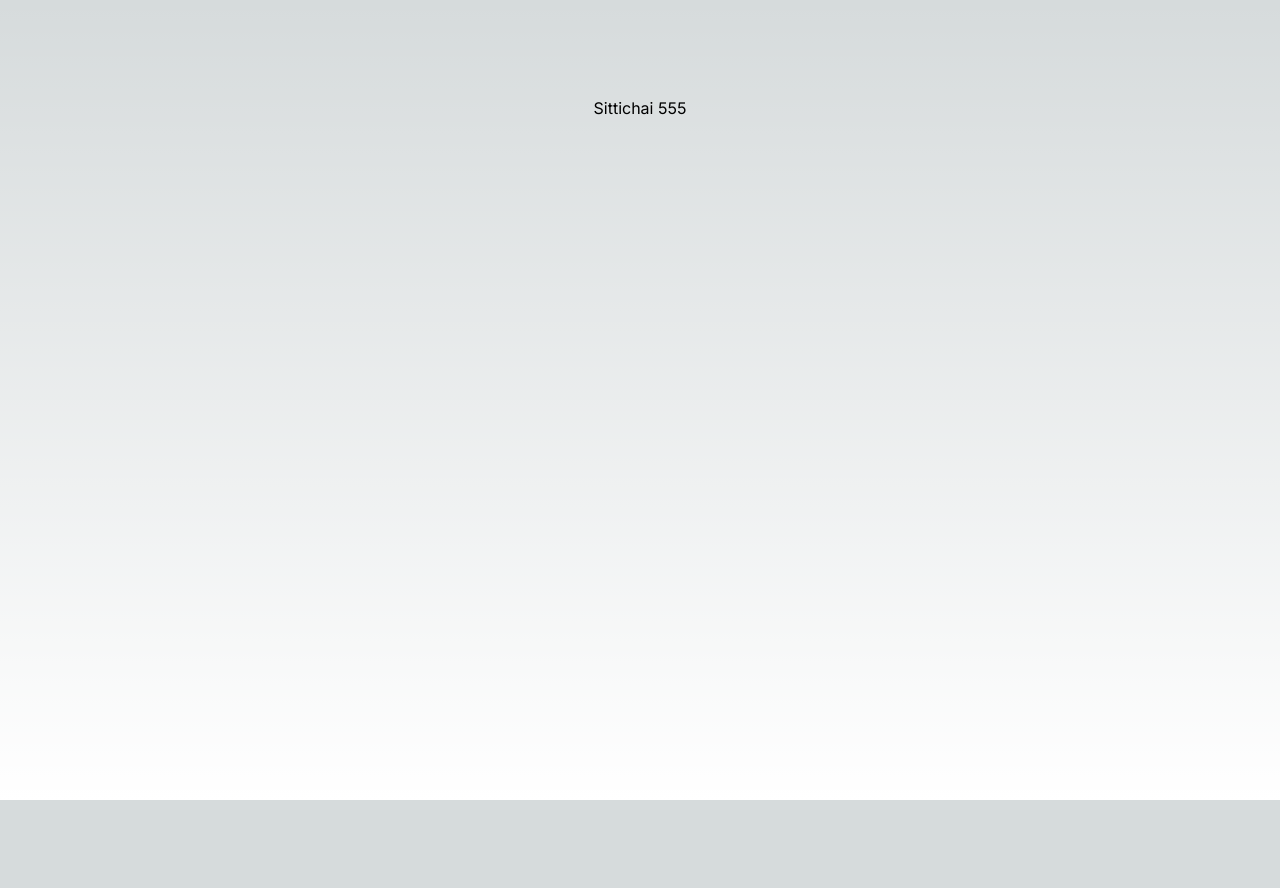
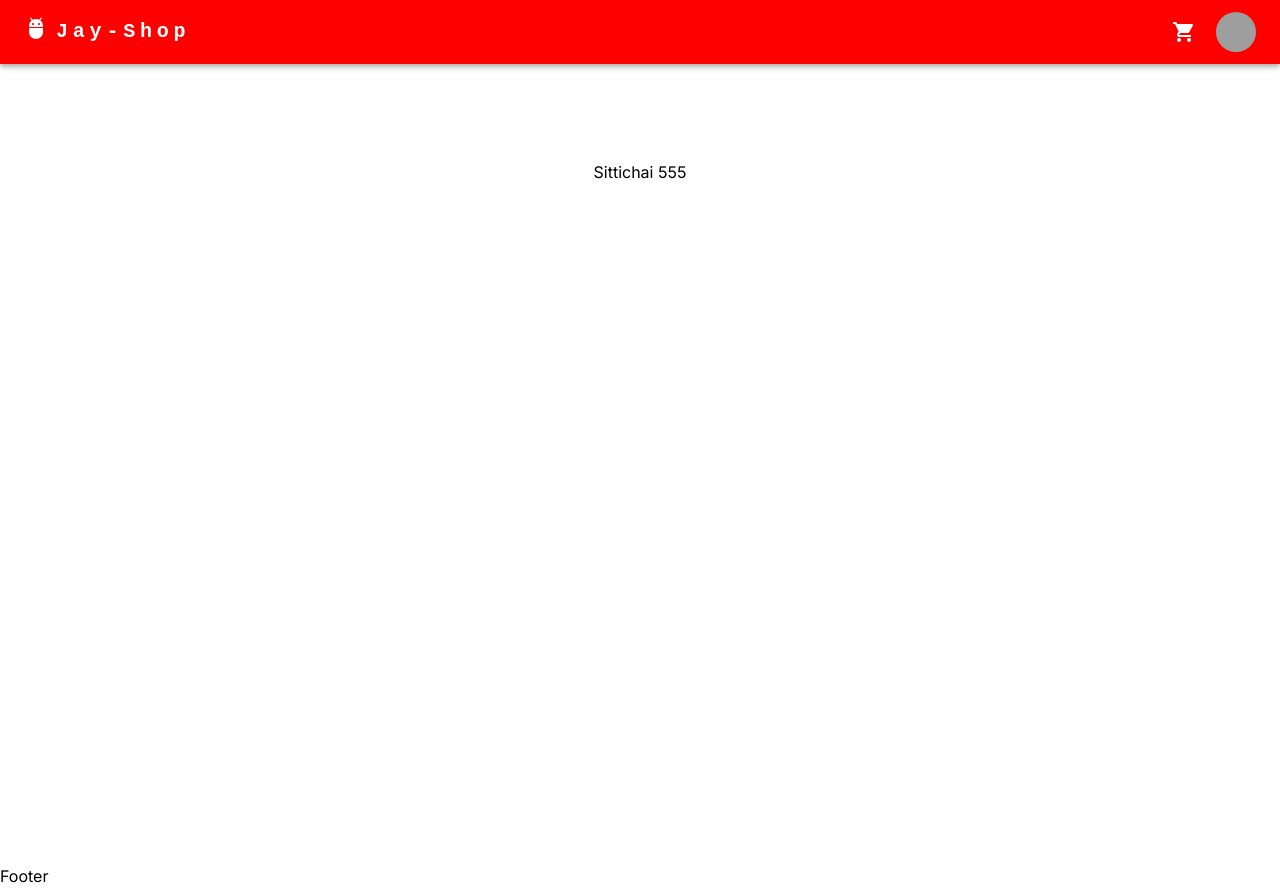
Before and after one commit to sittijwyz/cart-coupon, a Next.js app: page / in a window 1280 px wide. Before the commit the page ends 800 px from the top, so only its background shows below. Built offline with nearby package versions, Linux system fonts and the light colour scheme; grey boxes are pictures that could not be loaded.

Commit message:
add header + drawer + mockData

```diff
--- /dev/null
+++ b/src/app/components/footer.tsx
@@ -0,0 +1,11 @@
+import React from 'react'
+
+type Props = {}
+
+const Footer = (props: Props) => {
+  return (
+    <div>Footer</div>
+  )
+}
+
+export default Footer
--- /dev/null
+++ b/src/app/components/header.tsx
@@ -0,0 +1,111 @@
+"use client";
+import React, { useState } from "react";
+import AppBar from "@mui/material/AppBar";
+import Box from "@mui/material/Box";
+import Toolbar from "@mui/material/Toolbar";
+import IconButton from "@mui/material/IconButton";
+import Typography from "@mui/material/Typography";
+import Menu from "@mui/material/Menu";
+import Container from "@mui/material/Container";
+import Avatar from "@mui/material/Avatar";
+import Tooltip from "@mui/material/Tooltip";
+import MenuItem from "@mui/material/MenuItem";
+import AdbIcon from "@mui/icons-material/Adb";
+import ShoppingCartIcon from "@mui/icons-material/ShoppingCart";
+import Backdrop from "@mui/material/Backdrop";
+
+//components
+import ShoppingCart from "./shopping-cart";
+
+const settings = ["Profile", "Account", "Dashboard", "Logout"];
+
+function ResponsiveAppBar() {
+  const [anchorElNav, setAnchorElNav] = useState<null | HTMLElement>(null);
+  const [anchorElUser, setAnchorElUser] = useState<null | HTMLElement>(null);
+  const [isDrawerOpen, setIsDrawerOpen] = useState(false);
+
+  const handleOpenNavMenu = (event: React.MouseEvent<HTMLElement>) => {
+    setAnchorElNav(event.currentTarget);
+  };
+
+  const handleOpenUserMenu = (event: React.MouseEvent<HTMLElement>) => {
+    setAnchorElUser(event.currentTarget);
+  };
+
+  const handleCloseNavMenu = () => {
+    setAnchorElNav(null);
+  };
+
+  const handleCloseUserMenu = () => {
+    setAnchorElUser(null);
+  };
+
+  const toggleDrawer = () => {
+    setIsDrawerOpen(!isDrawerOpen);
+  };
+
+  return (
+    <AppBar position="static" sx={{ bgcolor: "red" }}>
+      <ShoppingCart isDrawerOpen={isDrawerOpen} toggleDrawer={toggleDrawer}/>
+      <Container maxWidth="xl">
+        <Toolbar disableGutters sx={{ justifyContent: "space-between" }}>
+          <Box display="flex">
+            <AdbIcon sx={{ display: { xs: "none", md: "flex" }, mr: 1 }} />
+            <Typography
+              variant="h6"
+              noWrap
+              component="a"
+              href="#app-bar-with-responsive-menu"
+              sx={{
+                mr: 2,
+                display: { xs: "none", md: "flex" },
+                fontFamily: "monospace",
+                fontWeight: 700,
+                letterSpacing: ".3rem",
+                color: "inherit",
+                textDecoration: "none",
+              }}
+            >
+              Jay-Shop
+            </Typography>
+          </Box>
+          <Box sx={{ display: "flex", alignItems: "center", gap: "20px" }}>
+            <ShoppingCartIcon
+              onClick={toggleDrawer}
+              sx={{ cursor: "pointer" }}
+            />
+            <Tooltip title="Open settings">
+              <IconButton onClick={handleOpenUserMenu} sx={{ p: 0 }}>
+                <Avatar alt="Remy Sharp" src="/static/images/avatar/2.jpg" />
+              </IconButton>
+            </Tooltip>
+            <Menu
+              sx={{ mt: "45px" }}
+              id="menu-appbar"
+              anchorEl={anchorElUser}
+              anchorOrigin={{
+                vertical: "top",
+                horizontal: "right",
+              }}
+              keepMounted
+              transformOrigin={{
+                vertical: "top",
+                horizontal: "right",
+              }}
+              open={Boolean(anchorElUser)}
+              onClose={handleCloseUserMenu}
+            >
+              {settings.map((setting) => (
+                <MenuItem key={setting} onClick={handleCloseUserMenu}>
+                  <Typography textAlign="center">{setting}</Typography>
+                </MenuItem>
+              ))}
+            </Menu>
+          </Box>
+        </Toolbar>
+      </Container>
+    </AppBar>
+  );
+}
+
+export default ResponsiveAppBar;
--- /dev/null
+++ b/src/app/components/shopping-cart.tsx
@@ -0,0 +1,26 @@
+import React from "react";
+import Drawer from "@mui/material/Drawer";
+
+interface ShoppingCartProps {
+    isDrawerOpen: boolean;
+    toggleDrawer: () => void;
+  }
+
+const ShoppingCart = (props: ShoppingCartProps) => {
+  const { isDrawerOpen, toggleDrawer } = props;
+  return (
+    <Drawer
+      anchor="right"
+      open={isDrawerOpen}
+      onClose={toggleDrawer}
+      sx={{
+        width: '20%',
+        '& .MuiDrawer-paper': { boxSizing: 'border-box', width: '20%' },
+      }}
+    >
+      5555
+    </Drawer>
+  );
+};
+
+export default ShoppingCart;
--- a/src/app/globals.css
+++ b/src/app/globals.css
@@ -1,33 +1,3 @@
 @tailwind base;
 @tailwind components;
 @tailwind utilities;
-
-:root {
-  --foreground-rgb: 0, 0, 0;
-  --background-start-rgb: 214, 219, 220;
-  --background-end-rgb: 255, 255, 255;
-}
-
-@media (prefers-color-scheme: dark) {
-  :root {
-    --foreground-rgb: 255, 255, 255;
-    --background-start-rgb: 0, 0, 0;
-    --background-end-rgb: 0, 0, 0;
-  }
-}
-
-body {
-  color: rgb(var(--foreground-rgb));
-  background: linear-gradient(
-      to bottom,
-      transparent,
-      rgb(var(--background-end-rgb))
-    )
-    rgb(var(--background-start-rgb));
-}
-
-@layer utilities {
-  .text-balance {
-    text-wrap: balance;
-  }
-}
--- a/src/app/layout.tsx
+++ b/src/app/layout.tsx
@@ -1,11 +1,13 @@
 import type { Metadata } from "next";
 import { Inter } from "next/font/google";
 import "./globals.css";
+import Header from "./components/header";
+import Footer from "./components/footer";
 
 const inter = Inter({ subsets: ["latin"] });
 
 export const metadata: Metadata = {
-  title: "Create Next App",
+  title: "Take Home Playtorium",
   description: "Generated by create next app",
 };
 
@@ -16,7 +18,11 @@ export default function RootLayout({
 }>) {
   return (
     <html lang="en">
-      <body className={inter.className}>{children}</body>
+      <body className={inter.className}>
+        <Header/>
+        {children}
+        <Footer/>
+      </body>
     </html>
   );
 }
--- /dev/null
+++ b/src/app/utils/mock-Items.ts
@@ -0,0 +1,59 @@
+interface Item {
+    id: number;
+    name: string;
+    description: string;
+    price: number;
+    category: 'Clothing' | 'Accessories' | 'Electronics';
+    imageUrl: string;
+  }
+
+  const items: Item[] = [
+    {
+      id: 1,
+      name: 'T-Shirt',
+      description: 'Classic cotton t-shirt',
+      price: 19.99,
+      category: 'Clothing',
+      imageUrl: 'https://images.unsplash.com/photo-1618354691373-d851c5c3a990?q=80&w=1915&auto=format&fit=crop&ixlib=rb-4.0.3&ixid=M3wxMjA3fDB8MHxwaG90by1wYWdlfHx8fGVufDB8fHx8fA%3D%3D'
+    },
+    {
+      id: 2,
+      name: 'Jeans',
+      description: 'Slim fit denim jeans',
+      price: 49.99,
+      category: 'Clothing',
+      imageUrl: 'https://images.unsplash.com/photo-1637069585336-827b298fe84a?q=80&w=1973&auto=format&fit=crop&ixlib=rb-4.0.3&ixid=M3wxMjA3fDB8MHxwaG90by1wYWdlfHx8fGVufDB8fHx8fA%3D%3D'
+    },
+    {
+      id: 3,
+      name: 'Leather Wallet',
+      description: 'Genuine leather bifold wallet',
+      price: 29.99,
+      category: 'Accessories',
+      imageUrl: 'https://images.unsplash.com/photo-1601592996763-f05c9c80a7f1?q=80&w=1780&auto=format&fit=crop&ixlib=rb-4.0.3&ixid=M3wxMjA3fDB8MHxwaG90by1wYWdlfHx8fGVufDB8fHx8fA%3D%3D'
+    },
+    {
+      id: 4,
+      name: 'Sunglasses',
+      description: 'Polarized UV protection sunglasses',
+      price: 14.99,
+      category: 'Accessories',
+      imageUrl: 'https://images.unsplash.com/photo-1511499767150-a48a237f0083?q=80&w=1780&auto=format&fit=crop&ixlib=rb-4.0.3&ixid=M3wxMjA3fDB8MHxwaG90by1wYWdlfHx8fGVufDB8fHx8fA%3D%3D'
+    },
+    {
+      id: 5,
+      name: 'Laptop',
+      description: 'High-performance laptop with 16GB RAM',
+      price: 999.99,
+      category: 'Electronics',
+      imageUrl: 'https://images.unsplash.com/photo-1575024357670-2b5164f470c3?q=80&w=2070&auto=format&fit=crop&ixlib=rb-4.0.3&ixid=M3wxMjA3fDB8MHxwaG90by1wYWdlfHx8fGVufDB8fHx8fA%3D%3D'
+    },
+    {
+      id: 6,
+      name: 'Wireless Headphones',
+      description: 'Noise-canceling Bluetooth headphones',
+      price: 79.99,
+      category: 'Electronics',
+      imageUrl: 'https://images.unsplash.com/photo-1483032469466-b937c425697b?q=80&w=2070&auto=format&fit=crop&ixlib=rb-4.0.3&ixid=M3wxMjA3fDB8MHxwaG90by1wYWdlfHx8fGVufDB8fHx8fA%3D%3D'
+    }
+  ];
```
Also changed, not shown: package.json (+9 -5 lines), 1 other file (tests, documents, lock files or other folders).
